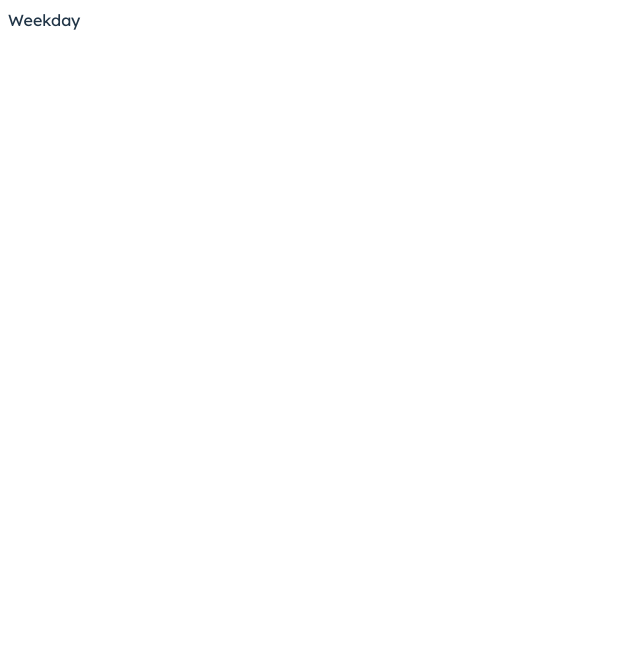
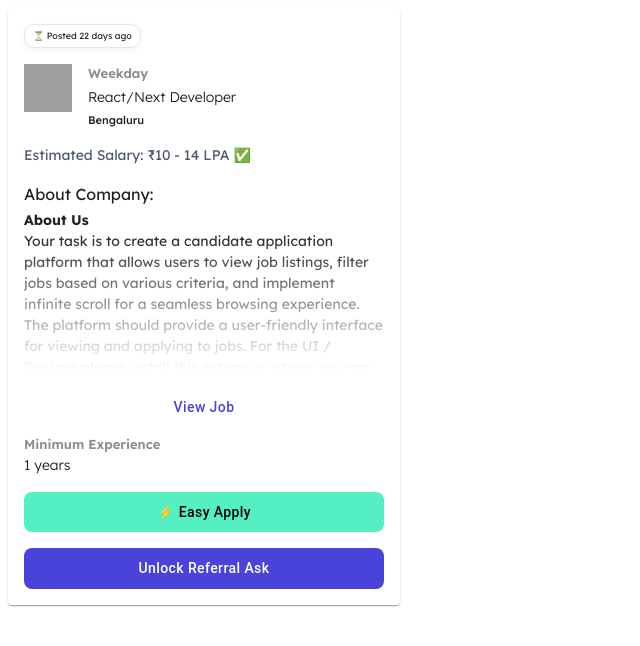
Before and after one commit to pariyar07/weekday, a React (Vite) app: page / in a window 1280 px wide. Shown: the top 646 px of the page, without its empty margins (0-640 px from the left). Built offline with nearby package versions, Linux system fonts and the light colour scheme; grey boxes are pictures that could not be loaded.

Commit message:
Add Card component

```diff
--- a/src/App.tsx
+++ b/src/App.tsx
@@ -1,5 +1,11 @@
+import JobCard from './components/JobCard';
+
 function App() {
-  return <main>Weekday</main>;
+  return (
+    <main className="main_container">
+      <JobCard />
+    </main>
+  );
 }
 
 export default App;
--- /dev/null
+++ b/src/components/JobCard/AboutUs.tsx
@@ -0,0 +1,84 @@
+import { useState } from 'react';
+import CustomButton from '../ui/CustomButton';
+import styles from './job-card.module.css';
+import { Modal } from '@mui/material';
+
+const AboutUs = () => {
+  const [showFullDetails, setShowFullDetails] = useState(false);
+
+  const showDetails = () => setShowFullDetails(true);
+  const hideDetails = () => setShowFullDetails(false);
+
+  const description = `Your task is to create a candidate application platform that allows
+  users to view job listings, filter jobs based on various criteria, and
+  implement infinite scroll for a seamless browsing experience. The
+  platform should provide a user-friendly interface for viewing and
+  applying to jobs. For the UI / Designs please install this extension
+  where you can see the job card and filters. Please note that the
+  behavior should be infinite scroll and not a load more button. Please
+  note that for scope of this assignment you only need to consider the
+  Search jobs section only. You are not required to implement the logic
+  / UI for post apply.
+
+  Your task is to create a candidate application platform that allows
+  users to view job listings, filter jobs based on various criteria, and
+  implement infinite scroll for a seamless browsing experience. The
+  platform should provide a user-friendly interface for viewing and
+  applying to jobs. For the UI / Designs please install this extension
+  where you can see the job card and filters. Please note that the
+  behavior should be infinite scroll and not a load more button. Please
+  note that for scope of this assignment you only need to consider the
+  Search jobs section only. You are not required to implement the logic
+  / UI for post apply.
+
+  Your task is to create a candidate application platform that allows
+  users to view job listings, filter jobs based on various criteria, and
+  implement infinite scroll for a seamless browsing experience. The
+  platform should provide a user-friendly interface for viewing and
+  applying to jobs. For the UI / Designs please install this extension
+  where you can see the job card and filters. Please note that the
+  behavior should be infinite scroll and not a load more button. Please
+  note that for scope of this assignment you only need to consider the
+  Search jobs section only. You are not required to implement the logic
+  / UI for post apply.`;
+
+  return (
+    <>
+      <div className={styles.about_us_container}>
+        <p className={styles.about_us_header}>About Company:</p>
+        <div className={styles.about_us_details}>
+          <p className={styles.about_us_details_header}>
+            <b>About Us</b>
+          </p>
+          <p className={styles.about_us_details_description}>{description}</p>
+          <CustomButton
+            type="link"
+            text="View Job"
+            className={styles.view_more_button}
+            onClick={showDetails}
+          />
+        </div>
+      </div>
+      <Modal
+        open={showFullDetails}
+        onClose={hideDetails}
+        aria-labelledby="modal-modal-title"
+        aria-describedby="modal-modal-description"
+      >
+        <div className={styles.about_us_modal}>
+          <h3 className={styles.modal_title}>Job Description</h3>
+          <div className={styles.modal_content}>
+            <p className={styles.about_us_details_header_modal}>
+              <b>About Us</b>
+            </p>
+            <p className={styles.about_us_details_description_modal}>
+              {description}
+            </p>
+          </div>
+        </div>
+      </Modal>
+    </>
+  );
+};
+
+export default AboutUs;
--- /dev/null
+++ b/src/components/JobCard/index.tsx
@@ -0,0 +1,53 @@
+import { Box, Card } from '@mui/material';
+import styles from './job-card.module.css';
+import CustomButton from '../ui/CustomButton';
+import { AVATAR_EXAMPLE_ARRAY } from '../../constants';
+import AboutUs from './AboutUs';
+
+const JobCard = () => {
+  return (
+    <Card className={styles.main_card_container}>
+      {/* Card Top Section */}
+      <div className={styles.card_top_section}>
+        {/* Job posting Timestamp */}
+        <Box className={styles.posting_timestamp}>⏳ Posted 22 days ago</Box>
+        {/* Company Info */}
+        <div className={styles.company_info_container}>
+          <img
+            src="https://storage.googleapis.com/weekday-assets/airtableAttachment_1713271734116_1ci60.png"
+            width={48}
+            height={48}
+            alt="Weekday"
+          />
+          <div className={styles.company_text_info_container}>
+            <h3 className={styles.company_name}>Weekday</h3>
+            <h2 className={styles.company_job_position}>
+              React/Next Developer
+            </h2>
+            <p className={styles.company_location}>Bengaluru</p>
+          </div>
+        </div>
+        {/* Salary */}
+        <p className={styles.salary}>Estimated Salary: ₹10 - 14 LPA ✅</p>
+        {/* About Us */}
+        <AboutUs />
+      </div>
+      {/* Card Bottom Section */}
+      <div className={styles.card_bottom_section}>
+        {/* Experience */}
+        <div className={styles.experience_container}>
+          <h3 className={styles.experience_header_text}>Minimum Experience</h3>{' '}
+          <h2 className={styles.experience_required_text}>1 years</h2>
+        </div>
+        <CustomButton type="primary" text="⚡️ Easy Apply" />
+        <CustomButton
+          type="secondary"
+          text="Unlock Referral Ask"
+          avatars={AVATAR_EXAMPLE_ARRAY}
+        />
+      </div>
+    </Card>
+  );
+};
+
+export default JobCard;
--- /dev/null
+++ b/src/components/JobCard/job-card.module.css
@@ -0,0 +1,135 @@
+.main_card_container {
+  display: flex;
+  flex-direction: column;
+  justify-content: space-between;
+  gap: 16px;
+  box-shadow: rgba(0, 0, 0, 0.25) 0px 1px 4px 0px;
+  border-radius: 16px;
+  padding: 16px;
+  transition-property: transform, box-shadow;
+  transition: all 0.3s ease;
+  max-width: 360px;
+}
+.main_card_container:hover {
+  transform: scale(1.01);
+}
+
+.card_top_section,
+.card_bottom_section {
+  display: flex;
+  flex-direction: column;
+  gap: 16px;
+}
+
+.posting_timestamp {
+  border-radius: 10px;
+  font-size: 9px;
+  padding: 4px 8px;
+  color: #000000de;
+  box-shadow: rgba(6, 6, 6, 0.05) 0px 2px 6px 0px;
+  border: 1px solid rgb(230, 230, 230);
+  width: fit-content;
+}
+
+.company_info_container {
+  display: flex;
+  gap: 16px;
+}
+
+.company_text_info_container {
+  display: flex;
+  flex-direction: column;
+  gap: 4px;
+}
+.company_text_info_container > *,
+.experience_container > * {
+  margin: 0;
+}
+.company_name,
+.experience_header_text {
+  color: #8b8b8b;
+  font-size: 13px;
+  font-weight: 600;
+}
+.company_job_position,
+.experience_required_text {
+  color: #000000de;
+  font-size: 14px;
+  font-weight: 300;
+}
+.company_location {
+  color: #000000de;
+  font-size: 11px;
+  font-weight: 500;
+}
+
+.salary {
+  font-size: 14px;
+  font-weight: 400;
+  margin: 0;
+  color: #4d596a;
+}
+
+.experience_container {
+  display: flex;
+  flex-direction: column;
+}
+
+.about_us_container {
+  display: flex;
+  flex-direction: column;
+  gap: 4px;
+  margin-bottom: 8px;
+}
+.about_us_container > *,
+.about_us_details > *,
+.modal_content > * {
+  margin: 0;
+}
+.about_us_details {
+  position: relative;
+}
+.about_us_header {
+  font-size: 16px;
+  color: #000000de;
+}
+.about_us_details_header,
+.about_us_details_description,
+.about_us_details_header_modal,
+.about_us_details_description_modal {
+  font-size: 14px;
+}
+.about_us_details_description {
+  max-height: 140px;
+  overflow: hidden;
+  -webkit-mask-image: linear-gradient(black, transparent);
+  mask-image: linear-gradient(black, transparent);
+}
+.view_more_button {
+  position: absolute;
+  bottom: -16px;
+  margin: auto;
+  width: 100%;
+}
+
+.about_us_modal {
+  position: absolute;
+  top: 50%;
+  left: 50%;
+  transform: translate(-50%, -50%);
+  max-width: 720px;
+  max-height: 400px;
+  background: #fff;
+  box-shadow: 0 0 24px rgba(0, 0, 0, 0.25);
+  padding: 24px;
+  border-radius: 8px;
+  overflow-y: scroll;
+}
+.modal_title {
+  font-size: 20px;
+  font-weight: 600;
+  text-align: center;
+  width: 100%;
+  margin: 0;
+  margin-bottom: 16px;
+}
--- /dev/null
+++ b/src/components/ui/CustomButton.tsx
@@ -0,0 +1,85 @@
+import React from 'react';
+import { Button, AvatarGroup, Avatar, ButtonProps } from '@mui/material';
+
+interface CustomButtonProps extends Omit<ButtonProps, 'type'> {
+  text: string;
+  type?: 'primary' | 'secondary' | 'link';
+  icon?: React.ReactNode;
+  avatars?: { alt: string; src: string }[];
+}
+
+const getButtonStyles = (type: CustomButtonProps['type']) => {
+  switch (type) {
+    case 'link':
+      return {
+        color: '#4943da',
+        background: 'transparent',
+        '&:hover': {
+          background: 'transparent',
+          boxShadow: 'none',
+        },
+      };
+    case 'primary':
+      return {
+        color: '#000',
+        background: '#55efc4',
+        '&:hover': {
+          background: '#55efc4',
+          boxShadow: 'none',
+        },
+      };
+    case 'secondary':
+      return {
+        color: '#fff',
+        background: '#4943da',
+        '&:hover': {
+          background: '#4943da',
+          boxShadow: 'none',
+        },
+      };
+    default:
+      return {};
+  }
+};
+
+const CustomButton: React.FC<CustomButtonProps> = ({
+  type = 'primary',
+  text,
+  icon,
+  avatars = [],
+  ...restProps
+}) => {
+  return (
+    <Button
+      variant="contained"
+      color="inherit"
+      sx={{
+        fontWeight: '500',
+        padding: '8px 18px',
+        border: 0,
+        boxShadow: 'none',
+        textTransform: 'none',
+        borderRadius: '8px',
+        ...getButtonStyles(type),
+      }}
+      {...restProps}
+    >
+      {icon && icon}
+      {avatars.length > 0 && (
+        <AvatarGroup max={2} sx={{ marginRight: '8px' }}>
+          {avatars.map((avatar, index) => (
+            <Avatar
+              key={index}
+              sx={{ width: 20, height: 20 }}
+              alt={avatar.alt}
+              src={avatar.src}
+            />
+          ))}
+        </AvatarGroup>
+      )}
+      {text}
+    </Button>
+  );
+};
+
+export default CustomButton;
```
